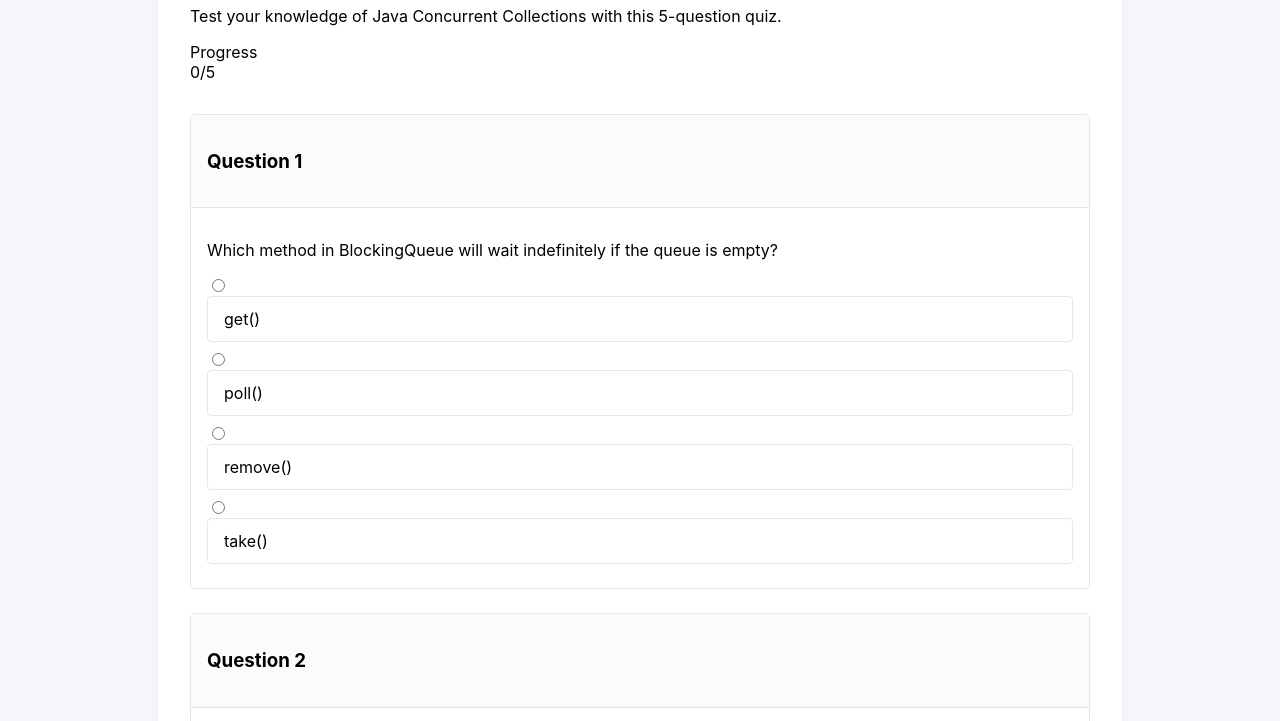
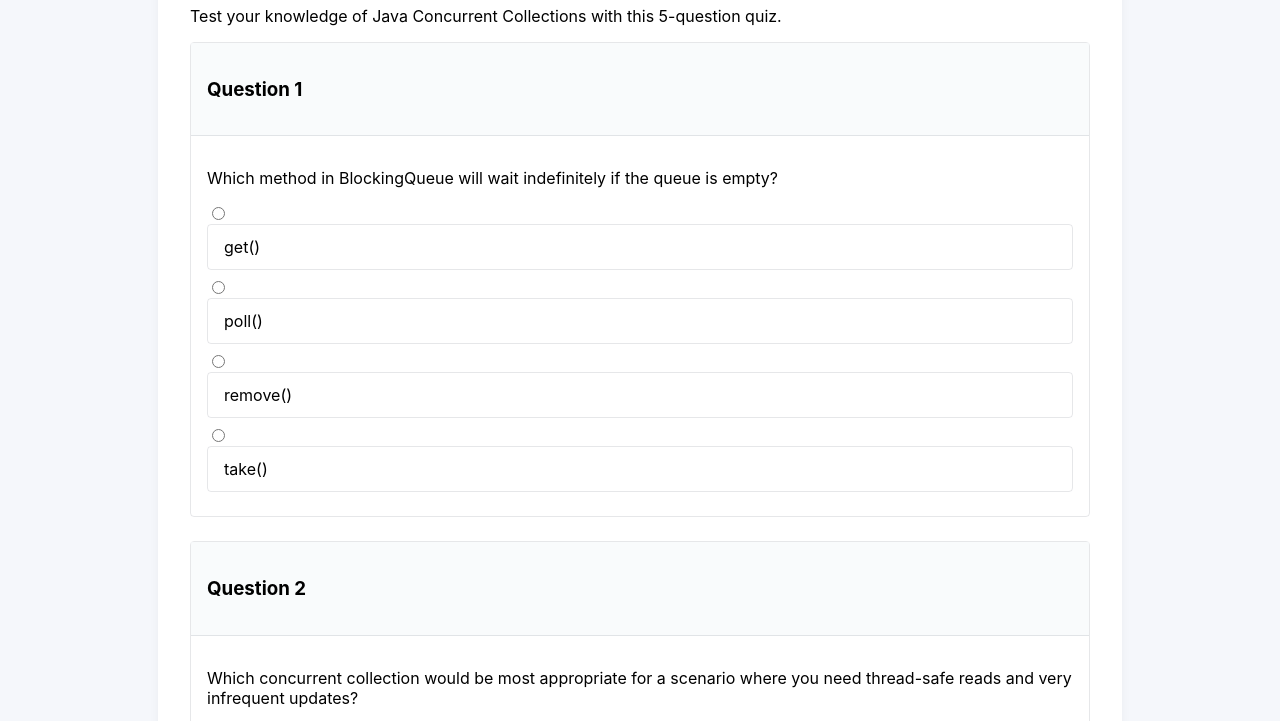
Before and after one commit to bytebraintechnologies/java-concurrency-guide, a plain HTML site: page quizzes/concurrent-collections-quiz.html in a window 1280 px wide. Shown: the part 232-953 px from the top of the page. Drawn offline with Linux system fonts and the light colour scheme.

Commit message:
Add quiz

```diff
--- a/css/quiz/quiz-styles.css
+++ b/css/quiz/quiz-styles.css
@@ -74,9 +74,6 @@ body {
     font-size: 2.5rem;
     margin-bottom: 1rem;
 }
-.progress-container {
-    margin-bottom: 2rem;
-}
 nav.navbar {
     background-color: #ffffff;
     box-shadow: 0 1px 3px rgba(0, 0, 0, 0.1);
--- a/quizzes/concurrent-collections-quiz.html
+++ b/quizzes/concurrent-collections-quiz.html
@@ -47,16 +47,6 @@
             <h1 class="text-center mb-4">Java Concurrent Collections Quiz</h1>
             <p class="text-center mb-4">Test your knowledge of Java Concurrent Collections with this 5-question quiz.</p>
 
-            <!-- Progress bar -->
-            <div class="progress-container" id="progress-container">
-                <div class="d-flex justify-content-between mb-1">
-                    <div>Progress</div>
-                    <div id="progress-text">0/5</div>
-                </div>
-                <div class="progress">
-                    <div class="progress-bar" id="progress-bar" style="width: 0%" role="progressbar"></div>
-                </div>
-            </div>
 
             <!-- Quiz content -->
             <div id="quiz"></div>
@@ -146,8 +136,6 @@
         ];
 
         const quizContainer = document.getElementById('quiz');
-        const progressBar = document.getElementById('progress-bar');
-        const progressText = document.getElementById('progress-text');
         const submitButton = document.getElementById('submit');
         const restartButton = document.getElementById('restart');
         const scoreCard = document.getElementById('score-card');
```
Also changed, not shown: quizzes/executor-framework-quiz.html (+0 -12 lines), quizzes/thread-comm-quiz.html (+0 -12 lines), quizzes/thread-creation-quiz.html (+0 -12 lines), quizzes/thread-sync-quiz.html (+0 -12 lines).
